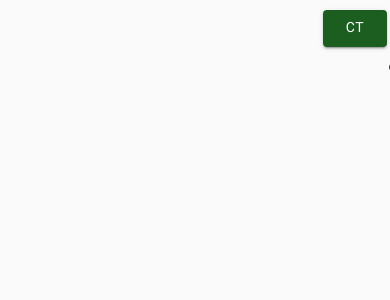
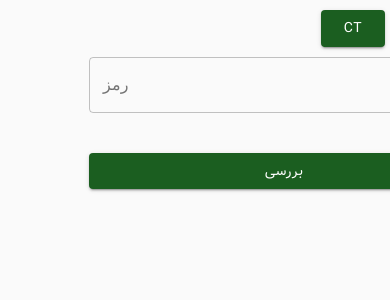
Before and after one commit to Saeedmohammadiha/openaccount, a React (Create React App) app: page /confirmMobile in a window 390 px wide. Shown: the top 300 px of the page. Built offline with nearby package versions, Linux system fonts and the light colour scheme; what jss-rtl would draw is missing.

Commit message:
add view of the mobile confirm page

```diff
--- a/src/i18n/i18Translate.js
+++ b/src/i18n/i18Translate.js
@@ -8,6 +8,7 @@ const resources = {
       birthdate: "Birthdate",
       dateErrorTxt: "Please inter the Birthdate.",
       check: "Check",
+      password: 'password'
     },
   },
   fa: {
@@ -19,6 +20,7 @@ const resources = {
       birthdate: "تاریخ تولد",
       dateErrorTxt: "لطفا تاریخ تولد را وارد کنید.",
       check: "بررسی",
+      password: 'رمز'
     },
   },
 };
--- a/src/pages/ConfirmMobile/index.js
+++ b/src/pages/ConfirmMobile/index.js
@@ -1,3 +1,25 @@
+import { Button, Grid, TextField } from "@material-ui/core";
+import { useTranslation } from "react-i18next";
+
 export default function ConfirmMobile() {
-  return <div>confirmMobile</div>;
+  const { t } = useTranslation();
+  return (
+    <Grid container direction="column" spacing={5}>
+      <Grid item>
+        <TextField
+          fullWidth
+          //  name="mobileNumber"
+          variant="outlined"
+          label={t("password")}
+
+          //  {...register("mobileNumber", validate.mobileNumber)}
+        />
+      </Grid>
+      <Grid item>
+        <Button fullWidth variant="contained" color="primary">
+          {t("check")}
+        </Button>
+      </Grid>
+    </Grid>
+  );
 }
```
Also changed, not shown: src/pages/BasicInfo/index.js (+8 -8 lines).
